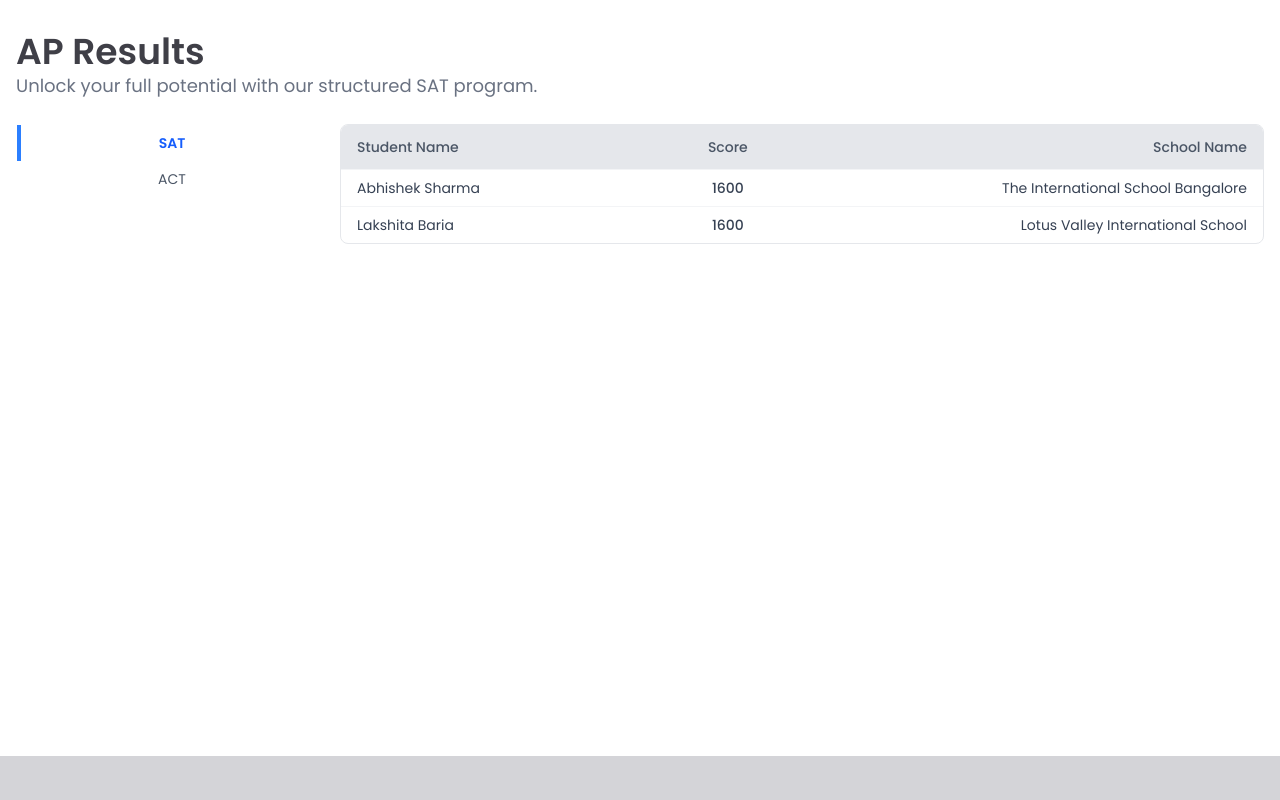
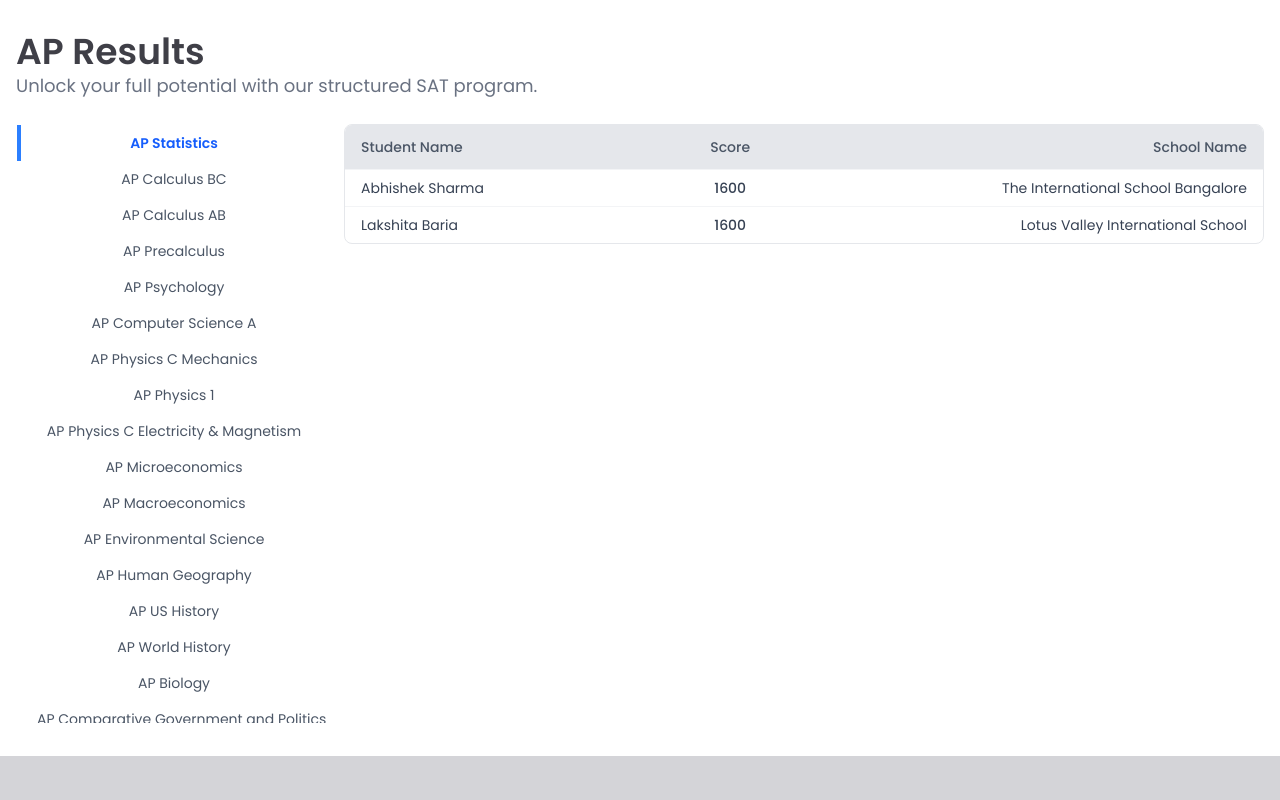
Before and after one commit to DevAashutosh007/sat-n-paper-website, a Next.js app: page /careers in a window 1280 px wide. Shown: the top 800 px of the page. Built offline with nearby package versions, Linux system fonts and the light colour scheme.

Commit message:
added data in tabbed results

```diff
--- a/components/TabbedResults/index.tsx
+++ b/components/TabbedResults/index.tsx
@@ -1,32 +1,120 @@
-'use client';
-import React, { useState } from 'react';
-import Tabs from './Tabs';
-import StudentResultTable from './StudentResultTable';
+"use client";
+import React, { useState } from "react";
+import Tabs from "./Tabs";
+import StudentResultTable from "./StudentResultTable";
 
-type TabKey = 'SAT' | 'ACT';
 
-const data: Record<TabKey, { name: string; score: number; school: string }[]> = {
-  SAT: [
-    { name: 'Abhishek Sharma', score: 1600, school: 'The International School Bangalore' },
-    { name: 'Lakshita Baria', score: 1600, school: 'Lotus Valley International School' },
-    // ...
-  ],
-  ACT: [
-    { name: 'Ritika Sen', score: 34, school: 'Greenwood High' },
-    { name: 'Aman Yadav', score: 35, school: 'Delhi Public School' },
-    // ...
-  ],
-};
+
+type TabKey = "AP Statistics" | "AP Calculus BC" | "AP Calculus AB" | "AP Precalculus" | "AP Psychology" | "AP Computer Science A" | "AP Physics C Mechanics" | "AP Physics 1" | "AP Physics C Electricity & Magnetism" | "AP Microeconomics" | "AP Macroeconomics" | "AP Environmental Science" | "AP Human Geography" | "AP US History" | "AP World History" | "AP Biology" | "AP Comparative Government and Politics";
+
+const data: Record<TabKey, { name: string; score: number; school: string }[]> =
+  {
+    "AP Statistics": [
+      {
+        name: "Abhishek Sharma",
+        score: 1600,
+        school: "The International School Bangalore",
+      },
+      {
+        name: "Lakshita Baria",
+        score: 1600,
+        school: "Lotus Valley International School",
+      },
+      // ...
+    ],
+    "AP Calculus BC": [
+      { name: "Ritika Sen", score: 34, school: "Greenwood High" },
+      { name: "Aman Yadav", score: 35, school: "Delhi Public School" },
+      // ...
+    ],
+    "AP Calculus AB": [
+      { name: "Ritika Sen", score: 34, school: "Greenwood High" },
+      { name: "Aman Yadav", score: 35, school: "Delhi Public School" },
+      // ...
+    ],
+    "AP Precalculus": [
+      { name: "Ritika Sen", score: 34, school: "Greenwood High" },
+      { name: "Aman Yadav", score: 35, school: "Delhi Public School" },
+      // ...
+    ],
+    "AP Psychology": [
+      { name: "Ritika Sen", score: 34, school: "Greenwood High" },
+      { name: "Aman Yadav", score: 35, school: "Delhi Public School" },
+      // ...
+    ],
+    "AP Computer Science A": [
+      { name: "Ritika Sen", score: 34, school: "Greenwood High" },
+      { name: "Aman Yadav", score: 35, school: "Delhi Public School" },
+      // ...
+    ],
+    "AP Physics C Mechanics": [
+      { name: "Ritika Sen", score: 34, school: "Greenwood High" },
+      { name: "Aman Yadav", score: 35, school: "Delhi Public School" },
+      // ...
+    ],
+    "AP Physics 1": [
+      { name: "Ritika Sen", score: 34, school: "Greenwood High" },
+      { name: "Aman Yadav", score: 35, school: "Delhi Public School" },
+      // ...
+    ],
+    "AP Physics C Electricity & Magnetism": [
+      { name: "Ritika Sen", score: 34, school: "Greenwood High" },
+      { name: "Aman Yadav", score: 35, school: "Delhi Public School" },
+      // ...
+    ],
+    "AP Microeconomics": [
+      { name: "Ritika Sen", score: 34, school: "Greenwood High" },
+      { name: "Aman Yadav", score: 35, school: "Delhi Public School" },
+      // ...
+    ],
+    "AP Macroeconomics": [
+      { name: "Ritika Sen", score: 34, school: "Greenwood High" },
+      { name: "Aman Yadav", score: 35, school: "Delhi Public School" },
+      // ...
+    ],
+    "AP Environmental Science": [
+      { name: "Ritika Sen", score: 34, school: "Greenwood High" },
+      { name: "Aman Yadav", score: 35, school: "Delhi Public School" },
+      // ...
+    ],
+    "AP Human Geography": [
+      { name: "Ritika Sen", score: 34, school: "Greenwood High" },
+      { name: "Aman Yadav", score: 35, school: "Delhi Public School" },
+      // ...
+    ],
+    "AP US History": [
+      { name: "Ritika Sen", score: 34, school: "Greenwood High" },
+      { name: "Aman Yadav", score: 35, school: "Delhi Public School" },
+      // ...
+    ],
+    "AP World History": [
+      { name: "Ritika Sen", score: 34, school: "Greenwood High" },
+      { name: "Aman Yadav", score: 35, school: "Delhi Public School" },
+      // ...
+    ],
+    "AP Biology": [
+      { name: "Ritika Sen", score: 34, school: "Greenwood High" },
+      { name: "Aman Yadav", score: 35, school: "Delhi Public School" },
+      // ...
+    ],
+    "AP Comparative Government and Politics": [
+      { name: "Ritika Sen", score: 34, school: "Greenwood High" },
+      { name: "Aman Yadav", score: 35, school: "Delhi Public School" },
+      // ...
+    ],
+  };
 
 const TabbedResults = () => {
-  const [activeTab, setActiveTab] = useState<TabKey>('SAT');
+  const [activeTab, setActiveTab] = useState<TabKey>("AP Statistics");
 
   return (
     <div className="px-4 py-8 w-full max-w-screen-xl mx-auto">
       {/* Header */}
       <div className="mb-6">
         <h2 className="text-4xl font-semibold text-zinc-700">AP Results</h2>
-        <p className="text-gray-500 text-lg">Unlock your full potential with our structured SAT program.</p>
+        <p className="text-gray-500 text-lg">
+          Unlock your full potential with our structured SAT program.
+        </p>
       </div>
 
       {/* Responsive Layout */}
```
